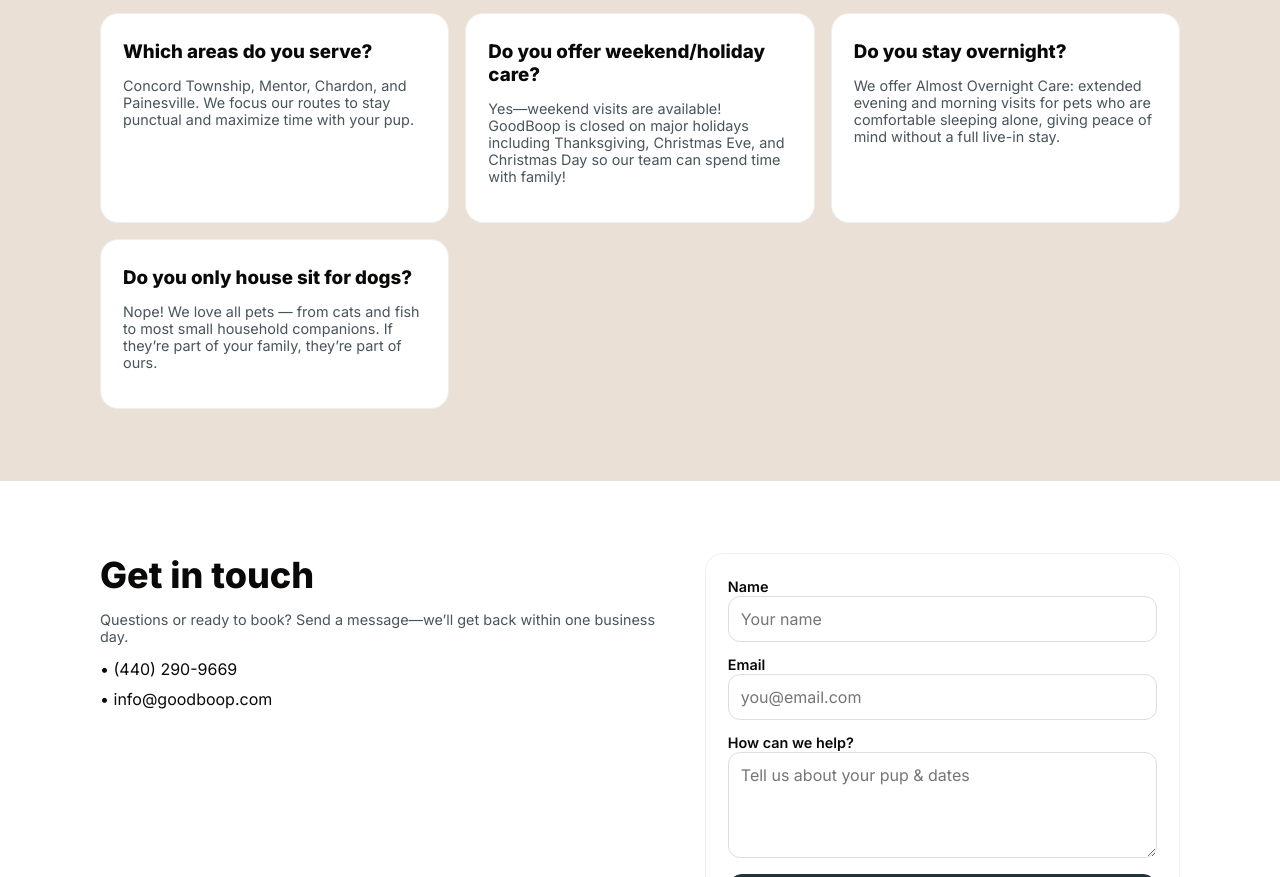
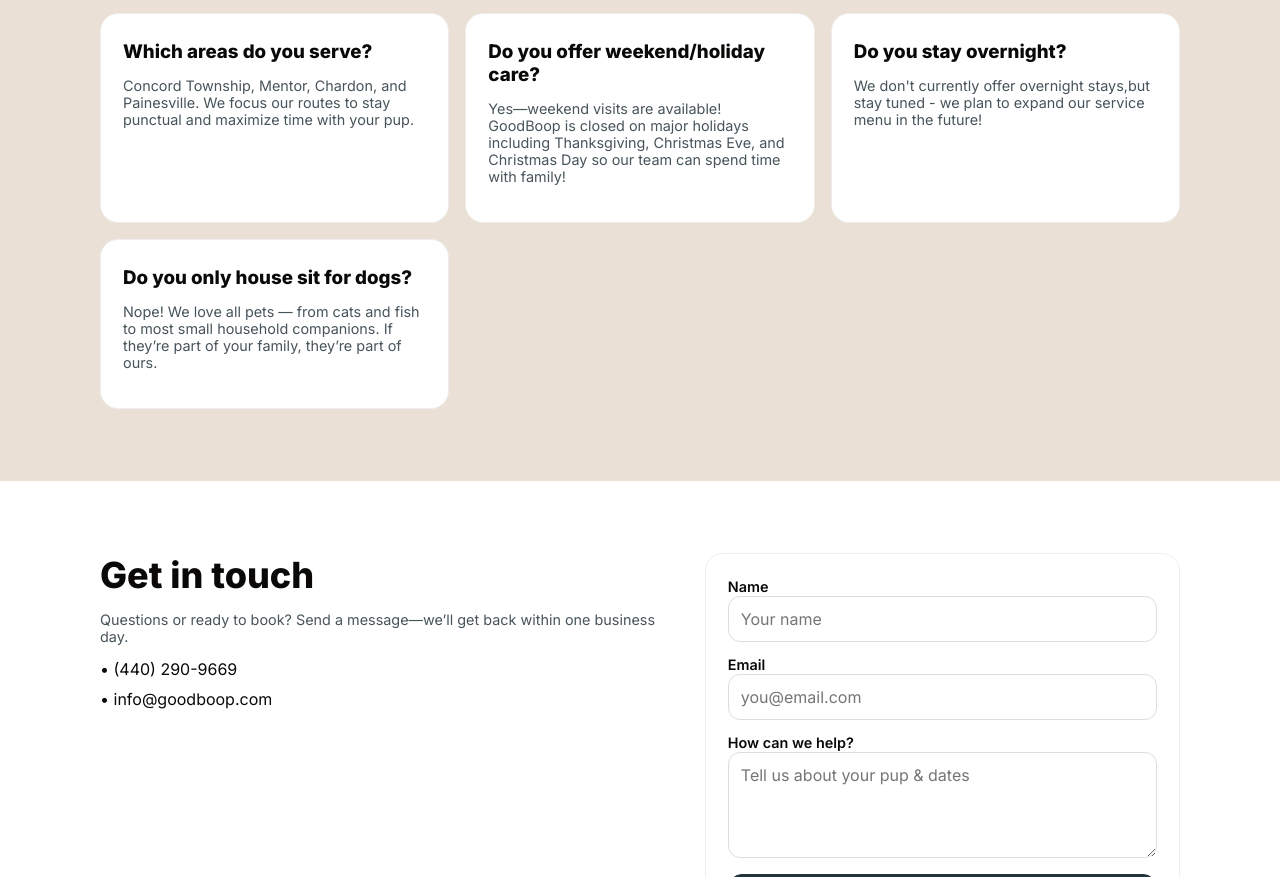
Before and after one commit to courtjb23-art/goodboop-site, a plain HTML site: page index.html in a window 1280 px wide. Shown: the part 4807-5684 px from the top of the page. Drawn offline with Linux system fonts and the light colour scheme.

Commit message:
Update Almost Overnight

```diff
--- a/index.html
+++ b/index.html
@@ -206,7 +206,7 @@
         <div class="card"><h3>How do I book?</h3><p class="small">All new clients begin with a short meet &amp; greet scheduled through the Time To Pet app. A $20 deposit is required, credited toward your first booking. Click the "New Client" button to get started.</p></div>
         <div class="card"><h3>Which areas do you serve?</h3><p class="small">Concord Township, Mentor, Chardon, and Painesville. We focus our routes to stay punctual and maximize time with your pup.</p></div>
         <div class="card"><h3>Do you offer weekend/holiday care?</h3><p class="small">Yes—weekend visits are available! GoodBoop is closed on major holidays including Thanksgiving, Christmas Eve, and Christmas Day so our team can spend time with family!</p></div>
-        <div class="card"><h3>Do you stay overnight?</h3><p class="small">We offer Almost Overnight Care: extended evening and morning visits for pets who are comfortable sleeping alone, giving peace of mind without a full live-in stay.</p></div>
+        <div class="card"><h3>Do you stay overnight?</h3><p class="small">We don't currently offer overnight stays,but stay tuned - we plan to expand our service menu in the future!</p></div>
         <div class="card"><h3>Do you only house sit for dogs?</h3><p class="small">Nope! We love all pets — from cats and fish to most small household companions. If they’re part of your family, they’re part of ours.</p></div>
       </div>
     </div>
```
